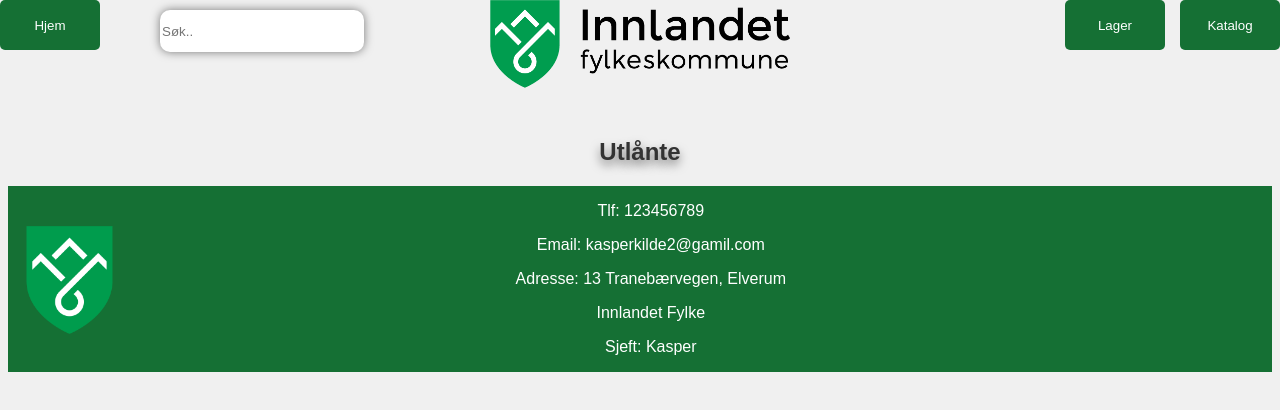
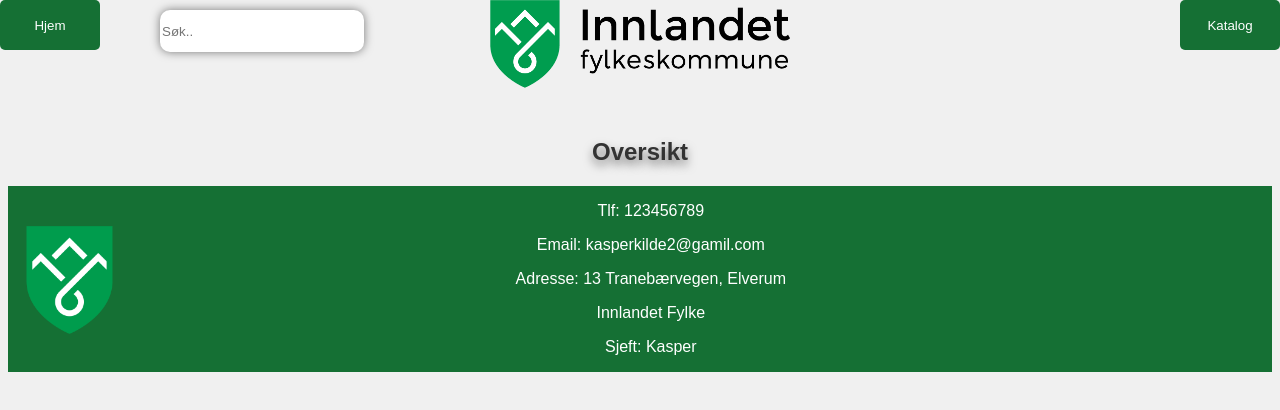
Before and after one commit to kaskil12/KTT-INNVENTAR, a website: page public/itemlist.html in a window 1280 px wide. Drawn offline with Linux system fonts and the light colour scheme; no server answers.

Commit message:
Fixed some things<3

```diff
--- a/public/itemlist.html
+++ b/public/itemlist.html
@@ -3,14 +3,13 @@
 <head>
     <meta charset="UTF-8">
     <link rel="stylesheet" href="style.css">
-    <center><h2 class="h2Index">Utlånte</h2></center>
+    <center><h2 class="h2Index">Oversikt</h2></center>
     <input class="SearchBar" type="text" id="searchInput" onkeyup="searchFunction()" placeholder="Søk..">
 
     <script src="search.js"></script>
 </head>
 <body class="bodyItemList">
     <button class ="index-link" onclick="window.location.href = 'index.html';">Hjem</button>
-    <button class ="LagerButton" onclick="window.location.href = 'index.html';">Lager</button>
     <button class="KatalogButton" onclick="window.location.href = 'itemlist.html';">Katalog</button>
     <img id="logo" src="Images\Innlandet_fylkeskommune_liggende_pos_RGB.png" alt="Logo">
     <div id="itemList"></div>
```
Also changed, not shown: public/index.html (+0 -1 lines), 1 other file.
